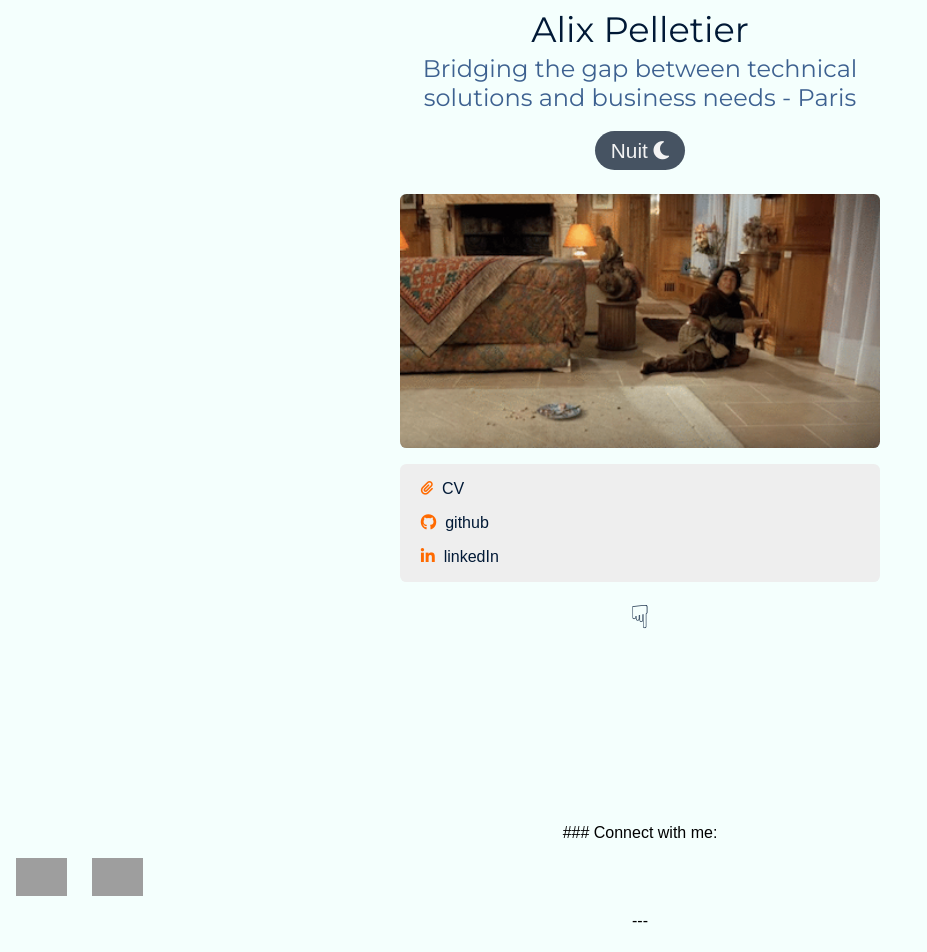
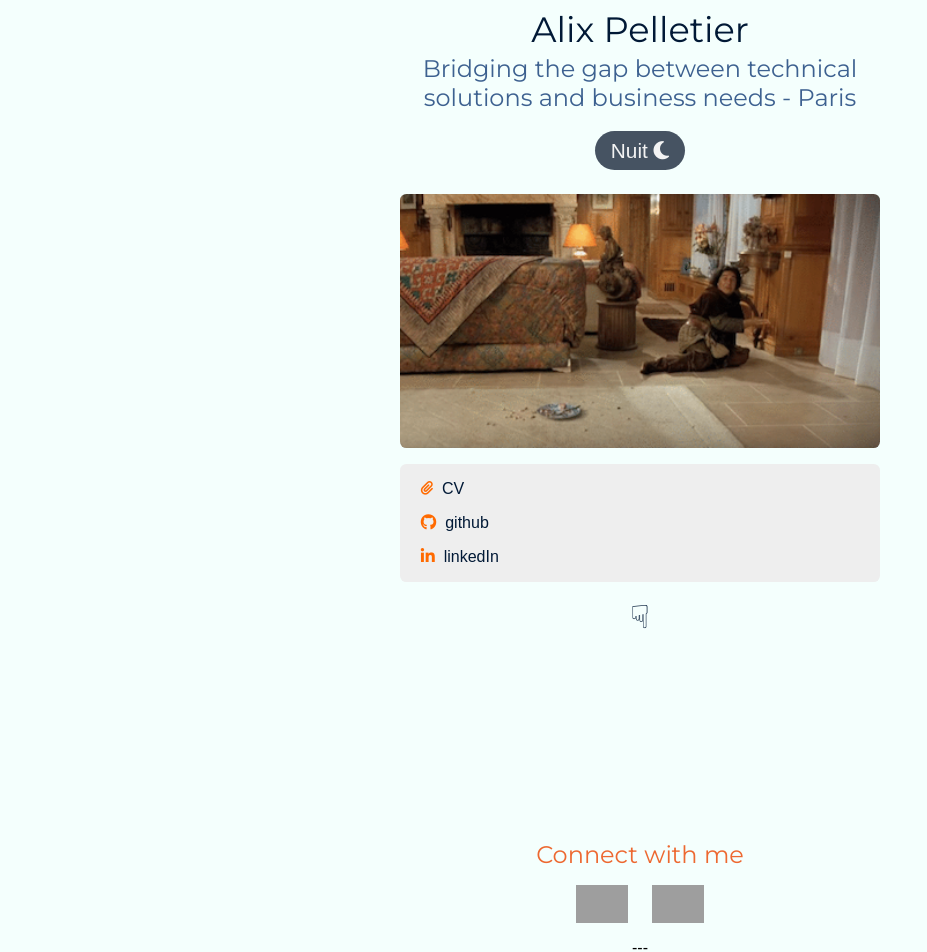
Before and after one commit to alixpel/home, a plain HTML site: page index.html in a window 1280 px wide. Shown: the top 952 px of the page, without its empty margins (0-927 px from the left). Drawn offline with Linux system fonts and the light colour scheme; grey boxes are pictures that could not be loaded.

Commit message:
Update index.html

```diff
--- a/index.html
+++ b/index.html
@@ -33,8 +33,8 @@
 		</div>
   	</div>
 	<div class="stack" id="stack">
-			### Connect with me:
-<p align="left">
+			<h3>Connect with me</h3>
+<p align="center">
 <a href="mailto:alixpelletierpro@gmail.com" target="_blank"><img align="center" src="https://upload.wikimedia.org/wikipedia/commons/thumb/e/ec/Circle-icons-mail.svg/1024px-Circle-icons-mail.svg.png" alt="email me" width="60" height="60"/></a>&nbsp;
 <a href="https://linkedin.com/in/alixpelletier" target="_blank"><img align="center" src="https://raw.githubusercontent.com/rahuldkjain/github-profile-readme-generator/master/src/images/icons/Social/linked-in-alt.svg" alt="alixpelletier" height="40" width="60" /></a>
 </p>
```
